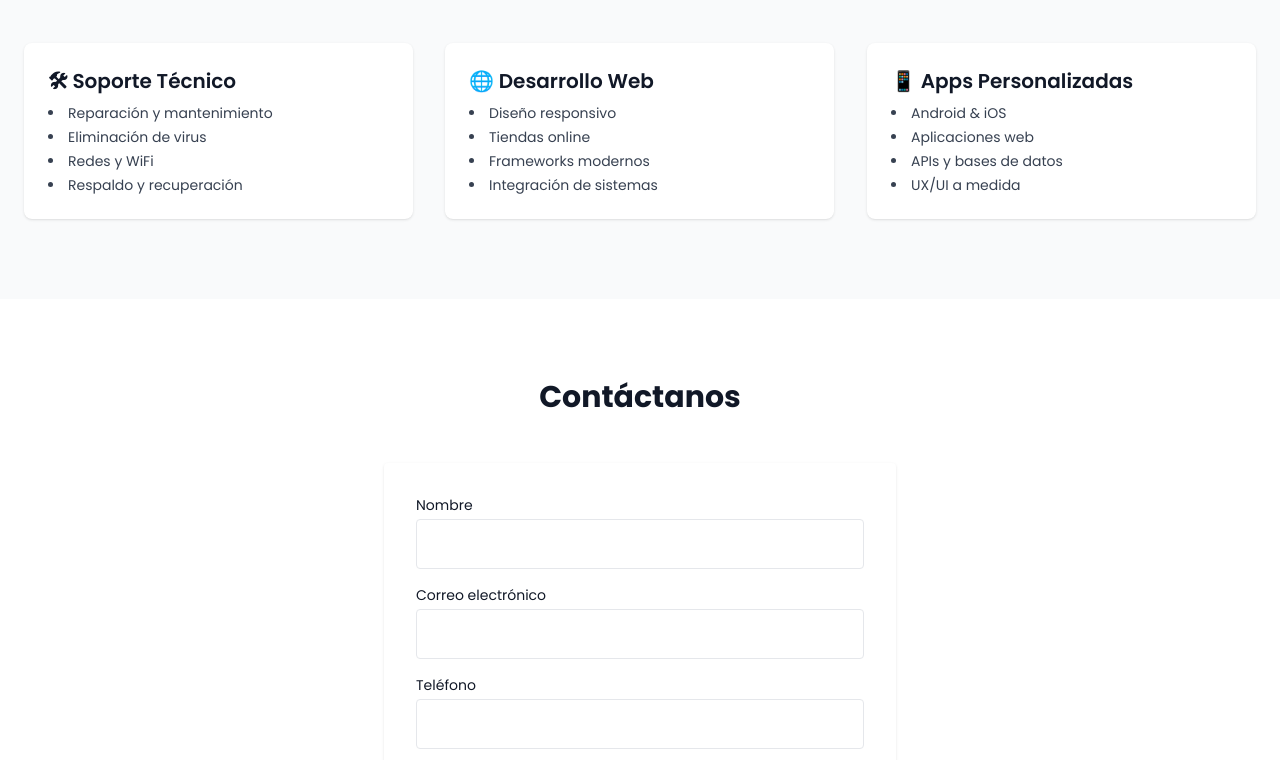
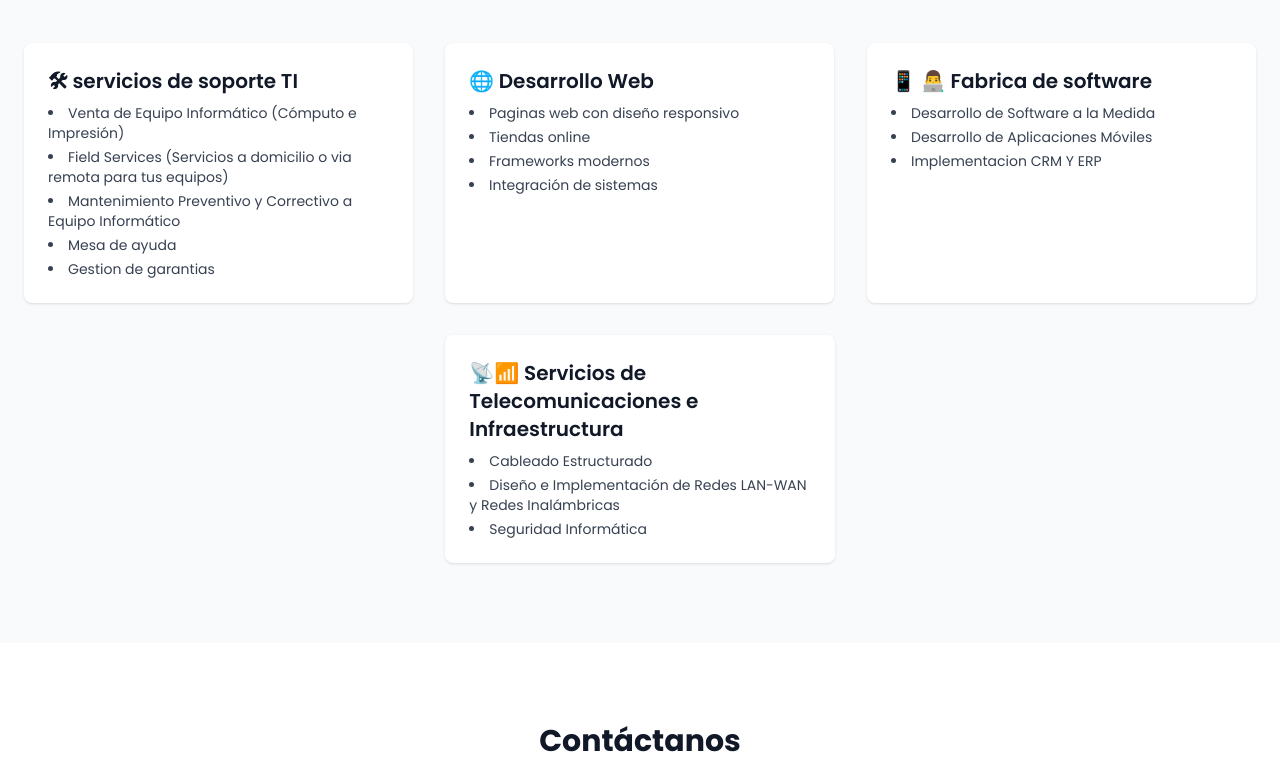
Before and after one commit to gismook54/imyti-landing, a plain HTML site: page index.html in a window 1280 px wide. Shown: the part 613-1373 px from the top of the page. Drawn offline with nearby package versions, Linux system fonts and the light colour scheme.

Commit message:
Modificaciones en servicios se agrego servicio de redes

```diff
--- a/index.html
+++ b/index.html
@@ -53,30 +53,42 @@
       <h2 class="text-3xl font-bold text-center mb-12">Nuestros Servicios</h2>
       <div class="grid md:grid-cols-3 gap-8">
         <div class="bg-white p-6 rounded-lg shadow hover:shadow-xl transition" data-aos="zoom-in">
-          <h3 class="text-xl font-semibold mb-2">🛠 Soporte Técnico</h3>
+          <h3 class="text-xl font-semibold mb-2">🛠 servicios de soporte TI</h3>
           <ul class="list-disc list-inside text-sm text-gray-700 space-y-1">
-            <li>Reparación y mantenimiento</li>
-            <li>Eliminación de virus</li>
-            <li>Redes y WiFi</li>
-            <li>Respaldo y recuperación</li>
+            <li>Venta de Equipo Informático (Cómputo e Impresión)</li>
+            <li>Field Services (Servicios a domicilio o via remota para tus equipos)</li>
+            <li>Mantenimiento Preventivo y Correctivo a Equipo Informático</li>
+            <li>Mesa de ayuda</li>
+            <li>Gestion de garantias</li>
           </ul>
         </div>
         <div class="bg-white p-6 rounded-lg shadow hover:shadow-xl transition" data-aos="zoom-in" data-aos-delay="100">
           <h3 class="text-xl font-semibold mb-2">🌐 Desarrollo Web</h3>
           <ul class="list-disc list-inside text-sm text-gray-700 space-y-1">
-            <li>Diseño responsivo</li>
+            <li>Paginas web con diseño responsivo</li>
             <li>Tiendas online</li>
             <li>Frameworks modernos</li>
             <li>Integración de sistemas</li>
           </ul>
         </div>
         <div class="bg-white p-6 rounded-lg shadow hover:shadow-xl transition" data-aos="zoom-in" data-aos-delay="200">
-          <h3 class="text-xl font-semibold mb-2">📱 Apps Personalizadas</h3>
+          <h3 class="text-xl font-semibold mb-2">📱 👨‍💻 Fabrica de software</h3>
           <ul class="list-disc list-inside text-sm text-gray-700 space-y-1">
-            <li>Android & iOS</li>
-            <li>Aplicaciones web</li>
-            <li>APIs y bases de datos</li>
-            <li>UX/UI a medida</li>
+            <li>Desarrollo de Software a la Medida</li>
+            <li>Desarrollo de Aplicaciones Móviles</li>
+            <li>Implementacion CRM Y ERP</li>
+          </ul>
+        </div>
+
+<!-- Espacio vacío para forzar que la siguiente tarjeta quede en la columna 2 -->
+  <div class="hidden md:block"></div>
+
+        <div class="bg-white p-6 rounded-lg shadow hover:shadow-xl transition" data-aos="zoom-in" data-aos-delay="100">
+          <h3 class="text-xl font-semibold mb-2"> 📡📶 Servicios de Telecomunicaciones e Infraestructura</h3>
+          <ul class="list-disc list-inside text-sm text-gray-700 space-y-1">
+            <li>Cableado Estructurado</li>
+            <li>Diseño e Implementación de Redes LAN-WAN y Redes Inalámbricas</li>
+            <li>Seguridad Informática</li>
           </ul>
         </div>
       </div>
```
